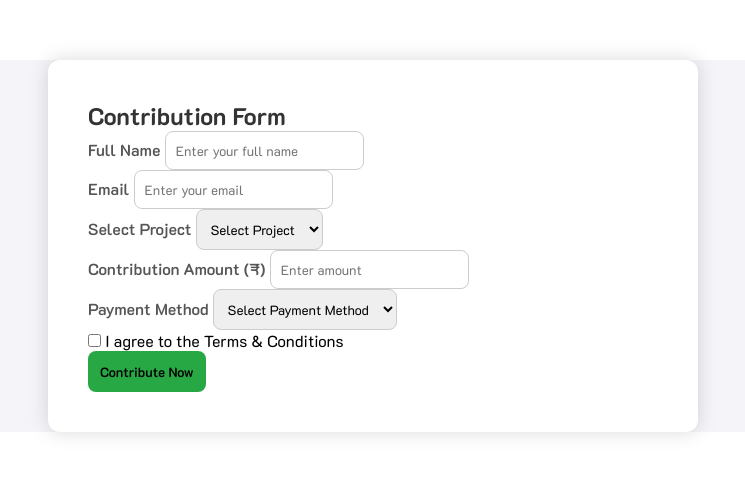
After one commit to Navneet02-Kaur/Project, a Django app: page /contribution/ in a window 1280 px wide. The commit adds this page. Shown: the top 491 px of the page, without its empty margins (267-1012 px from the left). Run offline with Django 5.2, Linux system fonts and the light colour scheme; data that the repository does not hold is empty.

Commit message:
few changes

```diff
--- a/main/decorators.py
+++ b/main/decorators.py
@@ -4,8 +4,8 @@ from django.contrib import messages
 
 def login_required(view_func):
     def wrapper(request, *args, **kwargs):
-        if 'user_id' not in request.session or request.session['role'] != 'organization':
-            messages.error(request, 'Only Organizations Can List Projects! Please log in.')
-            return redirect('login')
+        if 'user_id' not in request.session:
+            messages.error(request, 'Please log in to access this page.')
+            return redirect(f"{request.path}?next={request.path}")
         return view_func(request, *args, **kwargs)
     return wrapper
--- /dev/null
+++ b/main/static/main/css/contribution.css
@@ -0,0 +1,74 @@
+* {
+    margin: 0;
+    padding: 0;
+    box-sizing: border-box;
+    font-family: "K2D", serif;
+}
+
+html {
+    background-color: #ffffff;
+    scroll-behavior: smooth;
+font-family: "K2D", serif;
+}
+
+body {
+    background-color: #f4f4f9;
+    font-family: Arial, sans-serif;
+}
+
+.form-container {
+    margin: 60px auto;
+    padding: 40px;
+    background: #ffffff;
+    border-radius: 12px;
+    box-shadow: 0 0 20px rgba(0, 0, 0, 0.15);
+    max-width: 650px;
+    animation: fadeIn 0.8s ease-in-out;
+}
+
+h2 {
+    color: #333;
+    font-weight: bold;
+}
+
+.form-label {
+    font-weight: 600;
+    color: #555;
+}
+
+.form-control, .form-select {
+    border: 1px solid #ccc;
+    border-radius: 8px;
+    padding: 10px;
+    transition: all 0.3s ease-in-out;
+}
+
+.form-control:focus, .form-select:focus {
+    border-color: #28a745;
+    box-shadow: 0 0 10px rgba(40, 167, 69, 0.5);
+}
+
+.btn-primary {
+    background-color: #28a745;
+    border: none;
+    padding: 12px;
+    font-weight: 600;
+    border-radius: 8px;
+    transition: background-color 0.3s ease-in-out;
+}
+
+.btn-primary:hover {
+    background-color: #218838;
+    transform: scale(1.03);
+}
+
+@keyframes fadeIn {
+    from {
+        opacity: 0;
+        transform: translateY(-20px);
+    }
+    to {
+        opacity: 1;
+        transform: translateY(0);
+    }
+}
--- /dev/null
+++ b/main/templates/main/contribution.html
@@ -0,0 +1,59 @@
+{% load static %}
+<!DOCTYPE html>
+<html lang="en">
+<head>
+    <meta charset="UTF-8">
+    <meta name="viewport" content="width=device-width, initial-scale=1.0">
+    <title>Contribution Form</title>
+    <link rel="preconnect" href="https://fonts.googleapis.com">
+    <link rel="preconnect" href="https://fonts.gstatic.com" crossorigin>
+    <link href="https://fonts.googleapis.com/css2?family=Dosis:wght@200..800&family=K2D:ital,wght@0,100;0,200;0,300;0,400;0,500;0,600;0,700;0,800;1,100;1,200;1,300;1,400;1,500;1,600;1,700;1,800&family=Philosopher:ital,wght@0,400;0,700;1,400;1,700&display=swap" rel="stylesheet">
+    <link href="{% static 'main/css/contribution.css' %}" rel="stylesheet">
+</head>
+<body>
+<div class="container">
+    <div class="form-container">
+        <h2 class="text-center mb-4">Contribution Form</h2>
+        <form method="POST" action="{% url 'contribution' %}">
+            {% csrf_token %}
+            <div class="mb-3">
+                <label for="name" class="form-label">Full Name</label>
+                <input type="text" class="form-control" id="name" name="name" placeholder="Enter your full name" required>
+            </div>
+            <div class="mb-3">
+                <label for="email" class="form-label">Email</label>
+                <input type="email" class="form-control" id="email" name="email" placeholder="Enter your email" required>
+            </div>
+            <div class="mb-3">
+                <label for="project" class="form-label">Select Project</label>
+                <select class="form-select" name="project" required>
+                    <option value="" disabled selected>Select Project</option>
+                    {% for project in projects %}
+                    <option value="{{ project.id }}">{{ project.project_name }}</option>
+                    {% endfor %}
+                </select>
+            </div>
+            <div class="mb-3">
+                <label for="amount" class="form-label">Contribution Amount (₹)</label>
+                <input type="number" class="form-control" name="amount" placeholder="Enter amount" step="0.01" required>
+            </div>
+            <div class="mb-3">
+                <label for="payment" class="form-label">Payment Method</label>
+                <select class="form-select" name="payment" required>
+                    <option value="" disabled selected>Select Payment Method</option>
+                    <option value="UPI">UPI</option>
+                    <option value="Card">Credit/Debit Card</option>
+                    <option value="Net Banking">Net Banking</option>
+                </select>
+            </div>
+            <div class="mb-3 form-check">
+                <input type="checkbox" class="form-check-input" name="terms" required>
+                <label class="form-check-label">I agree to the Terms & Conditions</label>
+            </div>
+            <button type="submit" class="btn btn-primary w-100">Contribute Now</button>
+        </form>
+    </div>
+</div>
+
+</body>
+</html>
--- a/main/urls.py
+++ b/main/urls.py
@@ -12,7 +12,8 @@ urlpatterns = [
     path('signup/', views.signup, name='signup'),
     path('logout/', views.logout_user, name='logout'),
     path('list_project/', views.list_project, name='list_project'),
-    path('contribute/', views.contribute, name='contribute'),
+    path('contribution/', views.contribution, name='contribution'),
     path('marketplace/', views.marketplace, name='marketplace'),
     path('my_projects/', views.my_projects, name='my_projects'),
+
 ]
--- a/main/views.py
+++ b/main/views.py
@@ -3,7 +3,7 @@ from .decorators import login_required
 from django.shortcuts import render, redirect
 from django.contrib.auth import authenticate, login, logout
 from django.http import JsonResponse
-from .models import Users, OffsetProject  # Ensure OffsetProject is imported
+from .models import Users, OffsetProject, Contribution  # Ensure Contribution is imported
 from .forms import UserForm
 from django.contrib import messages
 
@@ -67,7 +67,7 @@ def logout_user(request):
 def toknowmore(request):
     return render(request, 'main/toknowmore.html')
 
-@login_required
+
 def offset(request):
     return render(request, 'main/offset.html')
 
@@ -187,7 +187,7 @@ def list_project(request):
 
 
 def contribute(request):
-    return render(request, 'main/offset.html')
+    return render(request, 'main/contribution.html')
 
 
 def marketplace(request):
@@ -196,3 +196,24 @@ def marketplace(request):
 
 def my_projects(request):
     return render(request, 'main/my_projects.html')
+
+def contribution(request):
+    projects = OffsetProject.objects.all()
+    if request.method == "POST":
+        name = request.POST['name']
+        email = request.POST['email']
+        project = OffsetProject.objects.get(id=request.POST['project'])
+        amount = request.POST['amount']
+        payment = request.POST['payment']
+
+        Contribution.objects.create(
+            name=name,
+            email=email,
+            project=project,
+            amount=amount,
+            payment=payment
+        )
+        messages.success(request, "Thank you for your contribution!")
+        return redirect('marketplace')
+
+    return render(request, 'main/contribution.html', {'projects': projects})
```
Also changed, not shown: main/models.py (+14 -0 lines), main/templates/main/offset.html (+47 -2 lines), main/migrations/0002_contribution.py (added), 1 other file.
